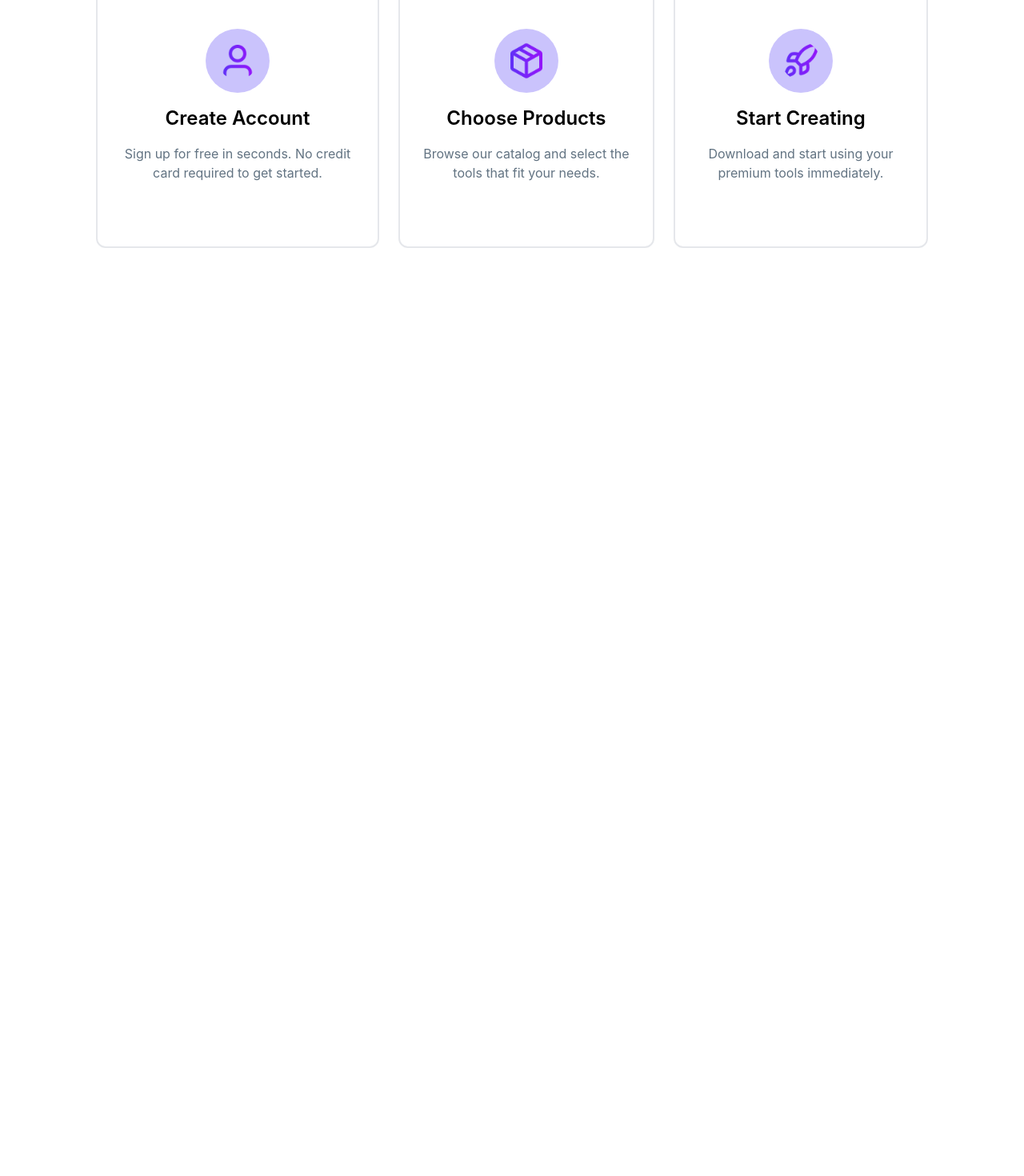
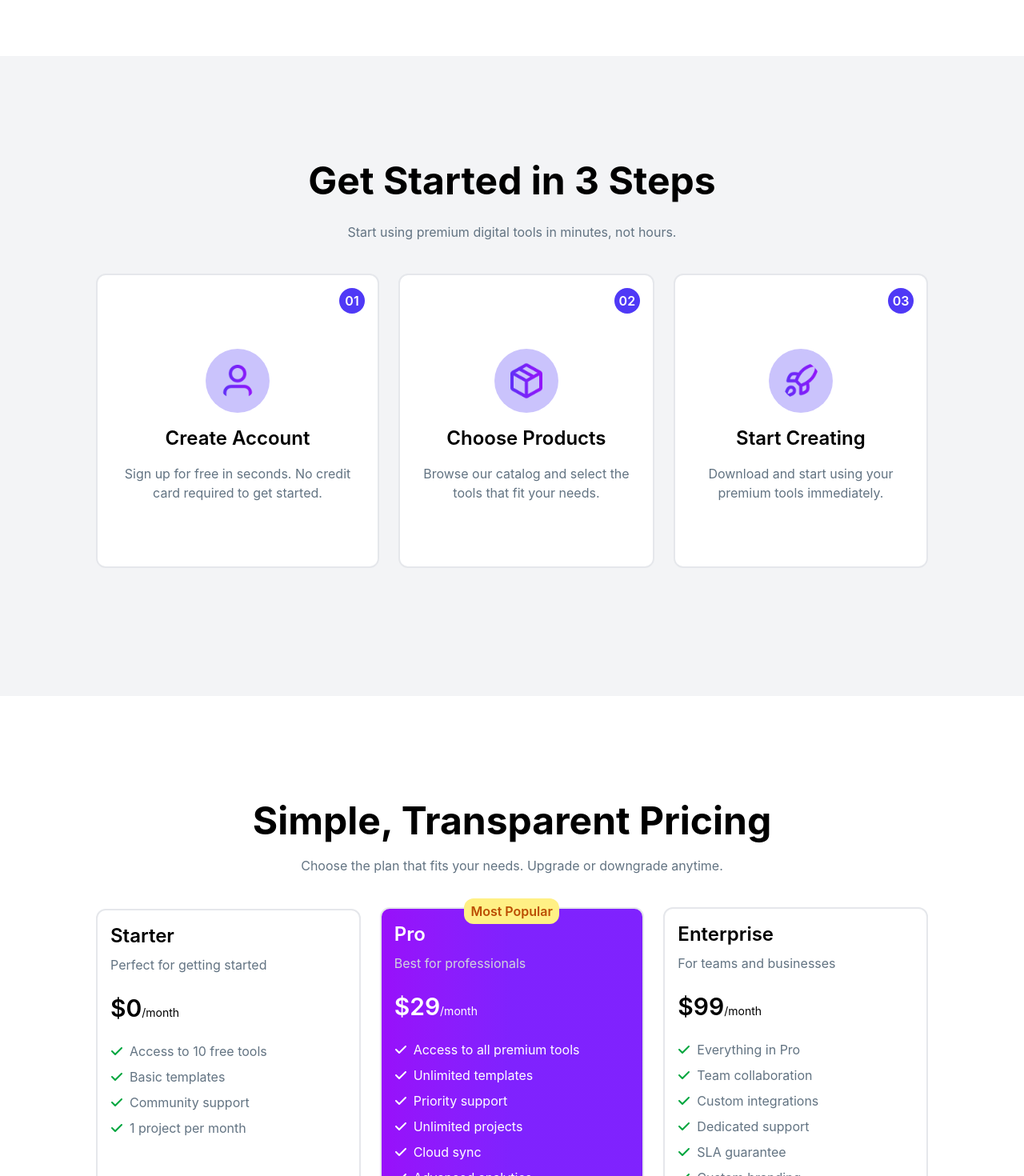
Before and after one commit to Arafat-Rahman-603/ASSIGNMENT-6, a React (Vite) app: page / in a window 1280 px wide. Shown: the part 1330-2800 px from the top of the page at 80% size. Before the commit the page ends 1680 px from the top, so only its background shows below. Built offline with nearby package versions, Linux system fonts and the light colour scheme.

Commit message:
feat: implement initial landing page layout with navigation, hero, pricing, and feature components

```diff
--- a/src/App.jsx
+++ b/src/App.jsx
@@ -4,6 +4,7 @@ import Hero from './components/Hero'
 import User from './components/User'
 import Products from './components/Products'
 import UseGuide from './components/UseGuide'
+import Priceing from './components/Priceing'
 
 export default function App() {
   return (
@@ -13,6 +14,7 @@ export default function App() {
       <User />
       <Products />
       <UseGuide />
+      <Priceing />
     </div>
   )
 }
--- a/src/components/Hero.jsx
+++ b/src/components/Hero.jsx
@@ -2,7 +2,7 @@ import React from "react";
 
 export default function Hero() {
   return (
-    <section className="grid gap-10 md:grid-cols-2 grid-cols-1 justify-between items-center px-20 py-5 border-b-1 border-gray-200 mt-20">
+    <section className="grid gap-10 md:grid-cols-2 grid-cols-1 justify-between items-center px-20 py-5 border-b-1 border-gray-200 py-20">
       <div>
         <h2 className="text-[4rem] font-bold leading-[80px]">
           Supercharge Your Digital Workflow
@@ -13,7 +13,7 @@ export default function Hero() {
           Products
         </p>
         <div className="flex gap-4 mt-4">
-            <button className="px-4 py-2 bg-[#4F39F6] rounded-full text-white text-lg cursor-pointer hover:scale-105 transition-all duration-300">Explore Products</button>
+            <button className="px-4 py-2 bg-gradient-to-r from-purple-600 via-violet-600 to-violet-600 rounded-full text-white text-lg cursor-pointer hover:scale-105 transition-all duration-300">Explore Products</button>
             <button className="flex items-center gap-1 px-4 py-2 border-1 border-[#4F39F6] text-[#4F39F6] rounded-full text-lg cursor-pointer hover:scale-105 transition-all duration-300">
                 <img src="./assets/Play.png" alt="" />
                 <p>Watch Demo</p>
--- a/src/components/Navber.jsx
+++ b/src/components/Navber.jsx
@@ -5,7 +5,7 @@ import { CiShoppingCart } from "react-icons/ci";
 export default function Navber() {
   return (
     <nav className='flex justify-between items-center px-20 py-5 border-b-1 border-gray-200'>
-        <h2 className="text-3xl font-bold text-[#4F39F6]">DigiTools</h2>
+        <h2 className="text-3xl font-bold bg-gradient-to-r from-purple-600 via-violet-600 to-violet-600 bg-clip-text text-transparent">DigiTools</h2>
         <ul className='flex items-center font-semibold gap-6'>
             <li className='cursor-pointer hover:text-[#4F39F6] hover:scale-105 transition-all duration-300'>Products</li>
             <li className='cursor-pointer hover:text-[#4F39F6] hover:scale-105 transition-all duration-300'>Features</li>
@@ -18,7 +18,7 @@ export default function Navber() {
                 <CiShoppingCart />
             </button>
             <button className="cursor-pointer hover:text-[#4F39F6] hover:scale-105 transition-all duration-300">Login</button>
-            <button className="px-4 py-2 bg-[#4F39F6] rounded-full text-white text-lg cursor-pointer hover:scale-105 transition-all duration-300">Get Started</button>
+            <button className="px-4 py-2 bg-gradient-to-r from-purple-600 via-violet-600 to-violet-600 rounded-full text-white text-lg cursor-pointer hover:scale-105 transition-all duration-300">Get Started</button>
         </div>
     </nav>
   )
--- /dev/null
+++ b/src/components/Priceing.jsx
@@ -0,0 +1,122 @@
+import React from 'react'
+import { FaCheck } from "react-icons/fa6";
+
+export default function Priceing() {
+  return (
+    <section className='py-30'>
+        <div className="flex flex-col items-center gap-2">
+            <h2 className="text-[3rem] font-bold">Simple, Transparent Pricing</h2>
+            <p className="text-[#627382] text-center">Choose the plan that fits your needs. Upgrade or downgrade anytime.</p>
+        </div>
+        <div className='flex items-center justify-center gap-6 m-10 px-20'>
+            <div className='flex hover:scale-105 transition-all duration-300 flex-col w-full items-start gap-2 border-2 border-gray-200 rounded-xl p-4 '>
+                <p className='text-2xl font-semibold'>Starter</p>
+                <p className="text-[#627382]">Perfect for getting started</p>
+                <h2 className="text-3xl font-semibold my-4">$0<span className="text-sm font-normal">/month</span></h2>
+                <div className="flex items-center gap-2">
+                    <FaCheck className="text-green-600" />
+                    <p className="text-[#627382]">Access to 10 free tools</p>
+                </div>
+
+                <div className="flex items-center gap-2">
+                    <FaCheck className="text-green-600" />
+                    <p className="text-[#627382]">Basic templates</p>
+                </div>
+
+                <div className="flex items-center gap-2">
+                    <FaCheck className="text-green-600" />
+                    <p className="text-[#627382]">Community support</p>
+                </div>
+
+                <div className="flex items-center gap-2">
+                    <FaCheck className="text-green-600" />
+                    <p className="text-[#627382]">1 project per month</p>
+                </div>
+
+
+                <button className="px-4 py-2 bg-[#4F39F6] mt-17 rounded-full text-white text-lg cursor-pointer hover:scale-105 transition-all duration-300 w-full">Get Started Free</button>
+            </div>
+
+            <div className='flex relative flex-col hover:scale-105 transition-all duration-300 bg-gradient-to-r from-purple-600 via-violet-600 to-violet-600 w-full items-start gap-2 border-2 border-gray-200 rounded-xl p-4 '>
+                <p className="absolute top-[-3%] bg-yellow-200 right-[32%] bg-white px-2 py-1 rounded-xl text-[#BB4D00] font-semibold">Most Popular</p>
+                <p className='text-2xl font-semibold text-white'>Pro</p>
+                <p className=" text-gray-300">Best for professionals</p>
+                <h2 className="text-3xl font-semibold my-4 text-white">$29<span className="text-sm font-normal">/month</span></h2>
+                <div className="flex items-center gap-2 text-white">
+                    <FaCheck className="" />
+                    <p className="">Access to all premium tools</p>
+                </div>
+
+                <div className="flex items-center gap-2 text-white">
+                    <FaCheck className="" />
+                    <p className="">Unlimited templates</p>
+                </div>
+
+                <div className="flex items-center gap-2 text-white">
+                    <FaCheck className="" />
+                    <p className="">Priority support</p>
+                </div>
+
+                <div className="flex items-center gap-2 text-white">
+                    <FaCheck className="" />
+                    <p className="">Unlimited projects</p>
+                </div>
+
+                <div className="flex items-center gap-2 text-white">
+                    <FaCheck className="" />
+                    <p className="">Cloud sync</p>
+                </div>
+
+                <div className="flex items-center gap-2 text-white">
+                    <FaCheck className="" />
+                    <p className="">Advanced analytics</p>
+                </div>
+
+
+
+                <button className="px-4 py-2 bg-white mt-2 rounded-full text-[#4F39F6] text-lg cursor-pointer hover:scale-105 transition-all duration-300 w-full">Get Started Free</button>
+            </div>
+
+            <div className='flex hover:scale-105 transition-all duration-300 flex-col w-full items-start gap-2 border-2 border-gray-200 rounded-xl p-4 '>
+                <p className='text-2xl font-semibold'>Enterprise</p>
+                <p className="text-[#627382]">For teams and businesses</p>
+                <h2 className="text-3xl font-semibold my-4">$99<span className="text-sm font-normal">/month</span></h2>
+                <div className="flex items-center gap-2">
+                    <FaCheck className="text-green-600" />
+                    <p className="text-[#627382]">Everything in Pro</p>
+                </div>
+
+                <div className="flex items-center gap-2">
+                    <FaCheck className="text-green-600" />
+                    <p className="text-[#627382]">Team collaboration</p>
+                </div>
+
+                <div className="flex items-center gap-2">
+                    <FaCheck className="text-green-600" />
+                    <p className="text-[#627382]">Custom integrations</p>
+                </div>
+
+                <div className="flex items-center gap-2">
+                    <FaCheck className="text-green-600" />
+                    <p className="text-[#627382]">Dedicated support</p>
+                </div>
+
+                <div className="flex items-center gap-2">
+                    <FaCheck className="text-green-600" />
+                    <p className="text-[#627382]">SLA guarantee</p>
+                </div>
+
+                <div className="flex items-center gap-2">
+                    <FaCheck className="text-green-600" />
+                    <p className="text-[#627382]">Custom branding</p>
+                </div>
+
+
+                <button className="px-4 py-2 bg-[#4F39F6] mt-2 rounded-full text-white text-lg cursor-pointer hover:scale-105 transition-all duration-300 w-full">Get Started Free</button>
+            </div>
+
+
+        </div>
+    </section>
+  )
+}
--- a/src/components/Products.jsx
+++ b/src/components/Products.jsx
@@ -2,13 +2,13 @@ import React from 'react'
 
 export default function Products() {
   return (
-    <section>
+    <section className='py-30'>
         <div className="flex flex-col items-center gap-2">
             <h2 className="text-[3rem] font-bold">Premium Digital Tools</h2>
             <p className="text-[#627382] md:w-[42%] text-center">Choose from our curated collection of premium digital products designed to boost your productivity and creativity.</p>
         </div>
         <div className='flex items-center gap-4 justify-center mt-4'>
-            <button className="px-3 py-1 bg-[#4F39F6] rounded-full text-white text-lg cursor-pointer hover:scale-105 transition-all duration-300">Products</button>
+            <button className="px-3 py-1 bg-gradient-to-r from-purple-600 via-violet-600 to-violet-600 rounded-full text-white text-lg cursor-pointer hover:scale-105 transition-all duration-300">Products</button>
             <button className="flex items-center gap-1 px-3 py-1 rounded-full text-lg cursor-pointer hover:scale-105 hover:text-[#4F39F6] transition-all duration-300">
                 Cart
             </button>
--- a/src/components/UseGuide.jsx
+++ b/src/components/UseGuide.jsx
@@ -2,27 +2,27 @@ import React from 'react'
 
 export default function UseGuide() {
   return (
-    <section>
+    <section className='bg-gray-100 py-30'>
         <div className="flex flex-col items-center gap-4">
             <h2 className="text-[3rem] font-bold">Get Started in 3 Steps</h2>
             <p className="text-[#627382] text-center">Start using premium digital tools in minutes, not hours.</p>
         </div>
         <div className='flex items-center  justify-center gap-6 m-10 px-20'>
-            <div className='hover:scale-105 transition-all duration-300 flex flex-col items-center gap-4 border-2 border-gray-200 rounded-xl p-4 pb-20'>
+            <div className='hover:scale-105 transition-all bg-white duration-300 flex flex-col items-center gap-4 border-2 border-gray-200 rounded-xl p-4 pb-20'>
                 <p className='text-md w-8 h-8 flex items-center justify-center self-end font-semibold text-white px-2 py-1 bg-[#4F39F6] rounded-full mb-7'>01</p>
                 <img src="./assets/user.png" alt="" style={{backgroundColor: "rgba(79, 57, 246, 0.3)"}} className="w-20 h-20 p-4 rounded-full " />
                 <p className="text-2xl font-semibold">Create Account</p>
                 <p className="text-[#627382] text-center">Sign up for free in seconds. No credit card required to get started.</p>
             </div>
 
-            <div className='hover:scale-105 transition-all duration-300 flex flex-col items-center gap-4 border-2 border-gray-200 rounded-xl p-4 pb-20'>
+            <div className='hover:scale-105 transition-all bg-white duration-300 flex flex-col items-center gap-4 border-2 border-gray-200 rounded-xl p-4 pb-20'>
                 <p className='text-md w-8 h-8 flex items-center justify-center self-end font-semibold text-white px-2 py-1 bg-[#4F39F6] rounded-full mb-7'>02</p>
                 <img src="./assets/package.png" alt="" style={{backgroundColor: "rgba(79, 57, 246, 0.3)"}} className="w-20 h-20 p-4 rounded-full " />
                 <p className="text-2xl font-semibold">Choose Products</p>
                 <p className="text-[#627382] text-center">Browse our catalog and select the tools that fit your needs.</p>
             </div>
 
-            <div className='hover:scale-105 transition-all duration-300 flex flex-col items-center gap-4 border-2 border-gray-200 rounded-xl p-4 pb-20'>
+            <div className='hover:scale-105 transition-all bg-white duration-300 flex flex-col items-center gap-4 border-2 border-gray-200 rounded-xl p-4 pb-20'>
                 <p className='text-md w-8 h-8 flex items-center justify-center self-end font-semibold text-white px-2 py-1 bg-[#4F39F6] rounded-full mb-7'>03</p>
                 <img src="./assets/rocket.png" alt="" style={{backgroundColor: "rgba(79, 57, 246, 0.3)", backgroundSize: "contain"}} className="w-20 h-20 px-4 py-4 rounded-full" />
                 <p className="text-2xl font-semibold">Start Creating</p>
--- a/src/components/User.jsx
+++ b/src/components/User.jsx
@@ -2,7 +2,7 @@ import React from 'react'
 
 export default function User() {
   return (
-    <section className='bg-[#4F39F6] py-10 w-full flex justify-center items-center gap-30'>
+    <section className='bg-gradient-to-r from-purple-600 via-violet-600 to-violet-600 py-10 w-full flex justify-center items-center gap-30'>
         <div className="flex flex-col">
             <h2 className="text-4xl font-bold text-white">50K+</h2>
             <p className="text-[#FFFFFF]">Active Users</p>
```
